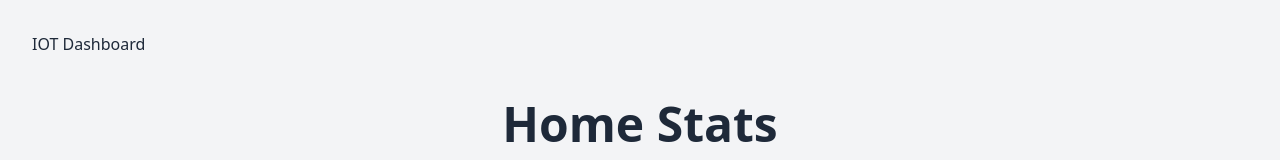
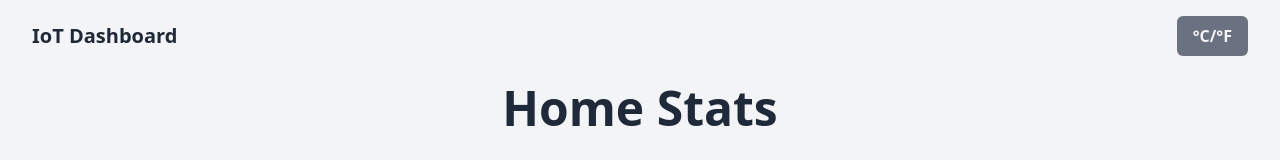
Before and after one commit to leon-luna-ray/iot_dashboard, a Vue app in the folder frontend/: page / in a window 1280 px wide. Shown: the top 160 px of the page. Built offline with nearby package versions, Linux system fonts and the light colour scheme; no server answers.

Commit message:
set to local storage

```diff
--- a/frontend/src/assets/css/components.css
+++ b/frontend/src/assets/css/components.css
@@ -1,6 +1,6 @@
 @layer components {
     .btn {
-        @apply bg-blue-500 text-white font-bold py-2 px-4 rounded;
+        @apply bg-gray-500 text-[#f5f5f5] font-bold py-2 px-4 rounded-md hover:cursor-pointer hover:bg-gray-600;
     }
 
     .card {
--- /dev/null
+++ b/frontend/src/assets/css/transitions.css
@@ -0,0 +1 @@
+/* body:not(.reduce-motion) {} */
--- a/frontend/src/components/Header.vue
+++ b/frontend/src/components/Header.vue
@@ -1,7 +1,19 @@
 <template>
-    <header>
-        <div class="container py-[2rem]">
-            <span>IOT Dashboard</span>
+    <header class="container">
+        <div class="flex justify-between items-center py-[1rem]">
+
+            <div>
+                <h1 class="h5">IoT Dashboard</h1>
+            </div>
+            <div>
+                <button class="btn w-full" @click="sensors.toggleUnits">°C/°F</button>
+            </div>
         </div>
     </header>
 </template>
+
+<script setup>
+import { useSensorStore } from '@/stores/sensors';
+
+const sensors = useSensorStore();
+</script>
--- a/frontend/src/components/SensorPanel.vue
+++ b/frontend/src/components/SensorPanel.vue
@@ -1,9 +1,33 @@
 <template>
     <section class="container">
         <ul class="grid md:grid-cols-2 lg:grid-cols-3 gap-[2rem] lg:gap-[4rem]">
+            <li v-if="sensors.data?.battery?.value" class="card">
+                <h2 class="h5 capitalize">Battery</h2>
+                <p class="h4">{{ sensors.data.battery.value }}%</p>
+            </li>
+            <li v-if="sensors.timestemp" class="card">
+                <h2 class="h5 capitalize">Updated at</h2>
+                <p class="h4">{{ sensors.timestemp }}</p>
+            </li>
             <li v-if="sensors.temperature" class="card">
-                <h2 class="h4 capitalize">Temperature</h2>
-                <p class="h3">{{ sensors.temperature }}</p>
+                <h2 class="h5 capitalize">Temperature</h2>
+                <p class="h4">{{ sensors.temperature }}</p>
+            </li>
+            <li v-if="sensors.data?.humidity?.value" class="card">
+                <h2 class="h5 capitalize">Humidity</h2>
+                <p class="h4">{{ Math.round(sensors.data.humidity.value) }}%</p>
+            </li>
+            <li v-if="sensors.data?.co2?.value" class="card">
+                <h2 class="h5 capitalize">Co2</h2>
+                <p class="h4">{{ sensors.data.co2.value }} ppm</p>
+            </li>
+            <li v-if="sensors.data?.pm25?.value" class="card">
+                <h2 class="h5 capitalize">pm25</h2>
+                <p class="h4">{{ sensors.data.pm25.value }}</p>
+            </li>
+            <li v-if="sensors.data?.pm10?.value" class="card">
+                <h2 class="h5 capitalize">pm10</h2>
+                <p class="h4">{{ sensors.data.pm10.value }}</p>
             </li>
             <!-- <li v-for="item in gridItems" class="card" :key="item.key">
                 <h2 class="h4 capitalize">{{ item.key }}</h2>
--- a/frontend/src/stores/sensors.js
+++ b/frontend/src/stores/sensors.js
@@ -1,6 +1,7 @@
 import axios from 'axios';
-import { ref, computed } from 'vue';
+import { ref, computed, onMounted } from 'vue';
 import { defineStore } from 'pinia';
+import { setLocalStorage } from '@/utils/localStorage.js';
 
 export const useSensorStore = defineStore('sensors', () => {
     // State
@@ -17,12 +18,18 @@ export const useSensorStore = defineStore('sensors', () => {
             return Math.round(data.value.temperature.value) + '°C';
         }
         return null;
-    })
+    });
+    const timestemp = computed(() => {
+        if (data.value?.timestamp?.value) {
+            return new Date(data.value.timestamp.value).toLocaleTimeString();
+        }
+        return null;
+    });
 
     // Methods
-    const toggleUnits = () => {
-        // Todo set to local storage
-        units.value = units.value === 'metric' ? 'imperial' : 'metric';
+    const toggleUnits = async () => {
+        units.value = units.value === 'imperial' ? 'metric' : 'imperial';
+        await setLocalStorage('units', units.value);
     }
     const fetchData = async () => {
         try {
@@ -35,5 +42,16 @@ export const useSensorStore = defineStore('sensors', () => {
             console.error('Error fetching data:', error);
         }
     }
-    return { data, deviceInfo, temperature, fetchData };
+
+    const setUnitsFromLocalStorage = () => {
+        const value = localStorage.getItem('units');
+        if (value) {
+            units.value = JSON.parse(value);
+        }
+    }
+
+    onMounted(() => {
+        setUnitsFromLocalStorage();
+    });
+    return { data, deviceInfo, temperature, timestemp, fetchData, toggleUnits };
 });
--- /dev/null
+++ b/frontend/src/utils/localStorage.js
@@ -0,0 +1,3 @@
+export const setLocalStorage = (key, value) => {
+    localStorage.setItem(key, JSON.stringify(value));
+}
```
